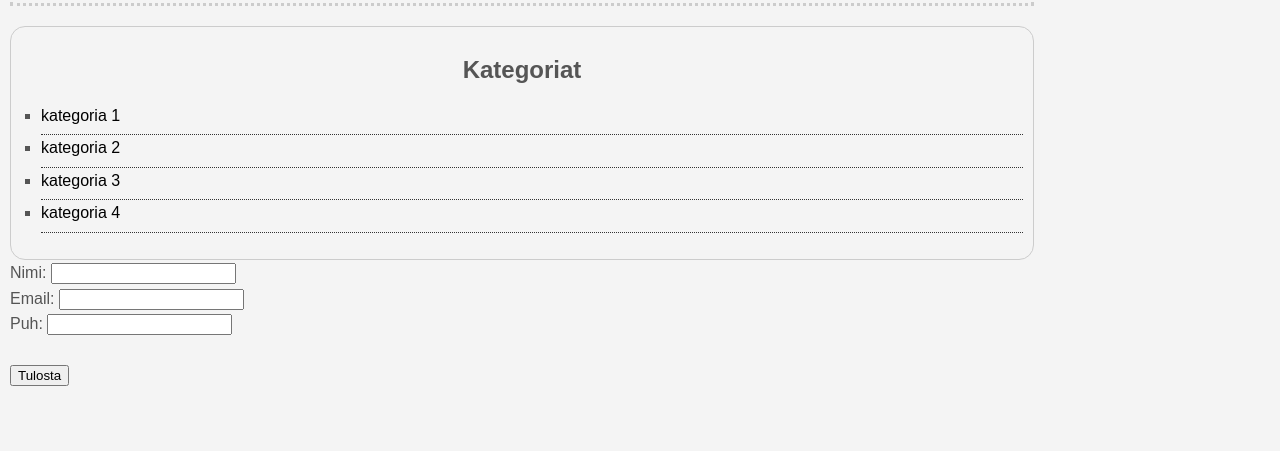
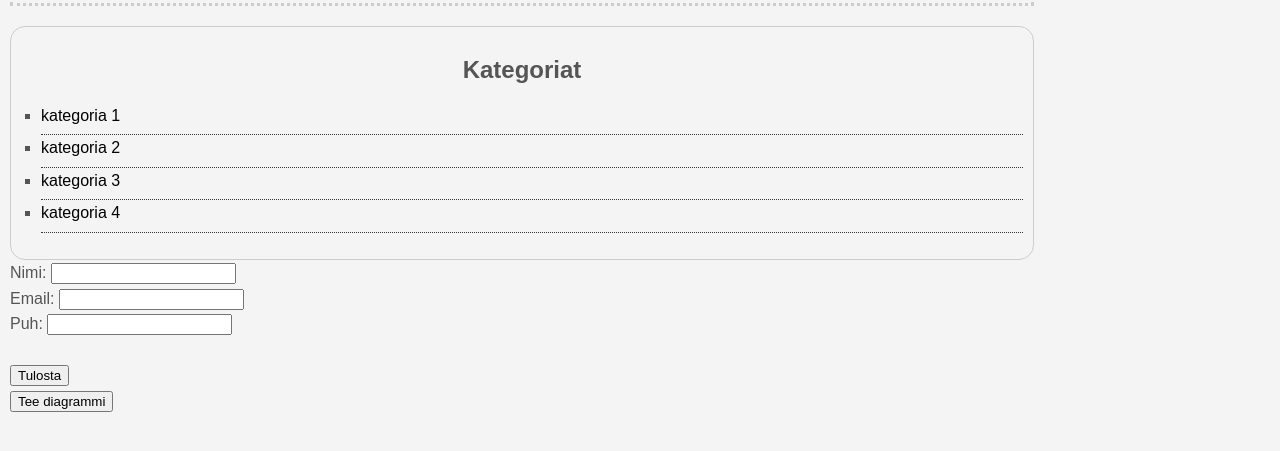
Before and after one commit to waleed1981/desktop-tutorial, a plain HTML site: page eduvantaa-master/harjoitus2.html in a window 1280 px wide. Shown: the part 465-916 px from the top of the page. Before the commit the page ends 858 px from the top, so only its background shows below. Drawn offline with Linux system fonts and the light colour scheme.

Commit message:
15.11.2019

```diff
--- a/eduvantaa-master/aivot.js
+++ b/eduvantaa-master/aivot.js
@@ -31,3 +31,19 @@ function yhteystietoFunktio() {
     }
     document.getElementById("yhteystiedotTuloste").innerHTML = text;
   }
+  function diagrammiFunktio(){
+    // etsitään harjoitus2.html sivulta elementti, jonka id=myCanvas
+    var c = document.getElementById("myCanvas");
+    var ctx = c.getContext("2d");
+    ctx.beginPath();
+
+    // diagrammiin voidaan kirjoittaa numeroita haluttuihin kohtiin.
+    ctx.fillText("50", 0, 450);
+
+    // Alla olevalla koodilla voidaan piirtää viivaa diagrammiin.
+    ctx.moveTo(40, 200);
+    ctx.lineTo(60, 250);
+    ctx.lineTo(80, 200);
+    ctx.lineTo(100, 210);
+    ctx.stroke();
+    }
--- a/eduvantaa-master/harjoitus2.html
+++ b/eduvantaa-master/harjoitus2.html
@@ -45,6 +45,10 @@
             <div id="yhteystiedotTuloste">
 
             </div>
+            <div>
+                <button onclick="diagrammiFunktio()">Tee diagrammi</button><br>
+                <canvas id="myCanvas" width="700" height="500" style="border:0px solid rgb(230, 27, 27);"></canvas>
+            </div>
         </div>
     </body>
 </html>
```
